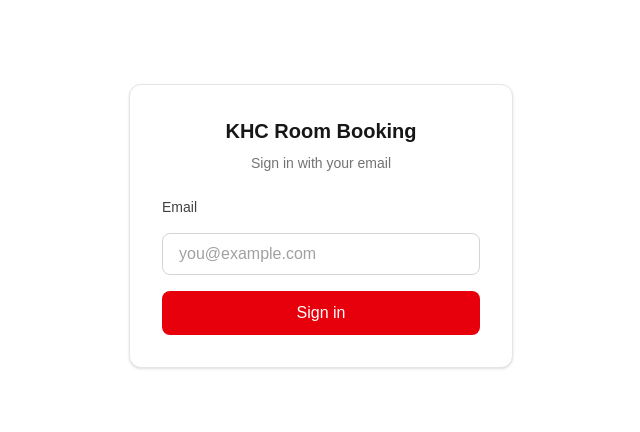
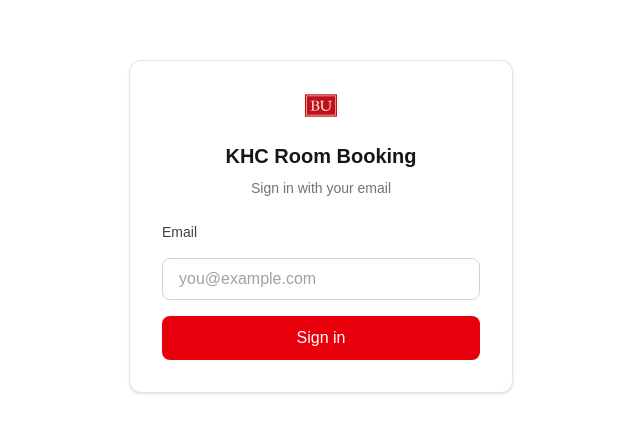
Before and after one commit to BU-Reserve/Bu_Reserve_Vercel, a Next.js app: page /login in a window 1280 px wide. Shown: the part 174-606 px from the top of the page, without its empty margins (319-959 px from the left). Built offline with nearby package versions, Linux system fonts and the light colour scheme; no server answers.

Commit message:
final changes

```diff
--- a/app/dashboard/dashboard-client.tsx
+++ b/app/dashboard/dashboard-client.tsx
@@ -1,5 +1,6 @@
 "use client";
 
+import Image from "next/image";
 import type { Booking, Room } from "@/types/database";
 import { cancelBooking, createBooking, getAvailableRooms } from "@/app/dashboard/actions";
 import { logout } from "@/app/logout/actions";
@@ -94,6 +95,12 @@ export function DashboardClient({ rooms, myBooking, userEmail, isAdmin }: Props)
     <main className="min-h-screen bg-neutral-50 dark:bg-neutral-950">
       <header className="border-b border-neutral-200 bg-white dark:border-neutral-800 dark:bg-neutral-900">
         <div className="mx-auto flex max-w-4xl items-center justify-between px-4 py-4">
+          <Image
+            src="/bu_logo.jpg"
+            alt="BU Logo"
+            width={40}
+            height={40}
+          />
           <h1 className="text-lg font-semibold text-neutral-900 dark:text-white">KHC Room Booking</h1>
           <div className="flex items-center gap-4">
             <span className="text-sm text-neutral-600 dark:text-neutral-400">Hello, {userEmail}</span>
--- a/app/login/page.tsx
+++ b/app/login/page.tsx
@@ -2,6 +2,7 @@
 
 import { signIn } from "@/app/login/actions";
 import { useActionState } from "react";
+import Image from "next/image";
 
 export default function LoginPage() {
   const [state, formAction] = useActionState(
@@ -15,6 +16,14 @@ export default function LoginPage() {
   return (
     <main className="flex min-h-screen flex-col items-center justify-center p-6">
       <div className="w-full max-w-sm rounded-xl border border-neutral-200 bg-white p-8 shadow-sm dark:border-neutral-800 dark:bg-neutral-900">
+        <div className="mb-6 flex justify-center">
+          <Image
+            src="/bu_logo.jpg"
+            alt="BU Logo"
+            width={40}
+            height={40}
+          />
+        </div>
         <h1 className="mb-2 text-center text-xl font-semibold text-neutral-900 dark:text-white">
           KHC Room Booking
         </h1>
```
Also changed, not shown: public/bu_logo.jpg (added).
